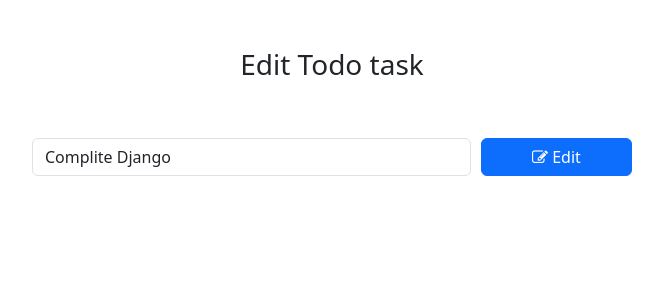
After one commit to Nacchket3077/TODO-Django, a Django app: page /todo/edit_task/1/ in a window 1280 px wide. The commit adds this page. Shown: the top 300 px of the page, without its empty margins (308-971 px from the left). Run offline with Django 5.2, Linux system fonts and the light colour scheme; data comes from the database, SQL or seed files in the repository; both versions use the stored data as it was after the commit.

Commit message:
first commit

```diff
--- /dev/null
+++ b/templates/edit_task.html
@@ -0,0 +1,36 @@
+<!DOCTYPE html>
+<html lang="en">
+
+<head>
+  <meta charset="UTF-8">
+  <meta name="viewport" content="width=device-width, initial-scale=1.0">
+  <title>Edit Task</title>
+
+  <!-- Bootstrap -->
+  <link href="https://cdn.jsdelivr.net/npm/bootstrap@5.3.0-alpha1/dist/css/bootstrap.min.css" rel="stylesheet"
+    integrity="sha384-GLhlTQ8iRABdZLl6O3oVMWSktQOp6b7In1Zl3/Jr59b6EGGoI1aFkw7cmDA6j6gD" crossorigin="anonymous">
+  <script src="https://cdn.jsdelivr.net/npm/bootstrap@5.3.0-alpha1/dist/js/bootstrap.bundle.min.js"
+    integrity="sha384-w76AqPfDkMBDXo30jS1Sgez6pr3x5MlQ1ZAGC+nuZB+EYdgRZgiwxhTBTkF7CXvN"
+    crossorigin="anonymous"></script>
+  <!-- Font Awesome Icons -->
+  <link rel="stylesheet" href="https://cdnjs.cloudflare.com/ajax/libs/font-awesome/4.7.0/css/font-awesome.min.css">
+</head>
+
+<body>
+  <div class="container">
+    <h3 class="pt-5 pb-5 text-center">Edit Todo task</h3>
+    <form action="{% url 'edit_task' get_task.id %}" method="POST" style="width: 600px; margin: auto;">
+      {% csrf_token %}
+      <div class="form-group">
+        <span style="display: flex;">
+          <input type="text" name="task" class="form-control" placeholder="Add a task" value="{{ get_task.task }}"
+            style="margin-right: 10px;" required>
+          <button type="submit" class="btn btn-primary" style="width: 200px;"><i class="fa fa-edit"></i>
+            Edit</button>
+        </span>
+      </div>
+    </form>
+  </div>
+</body>
+
+</html>
--- a/todo/views.py
+++ b/todo/views.py
@@ -3,8 +3,10 @@ from todos.models import Task
 
 def home(request):
     tasks = Task.objects.filter(is_completed=False).order_by('-updated_at')
+    complated_tasks = Task.objects.filter(is_completed=True).order_by('-updated_at')
     context = {
         'tasks' : tasks,
+        'complated_tasks' : complated_tasks,
 
     }
     return render(request, 'home.html', context)
--- a/todos/urls.py
+++ b/todos/urls.py
@@ -3,4 +3,8 @@ from . import views
 
 urlpatterns = [
   path('addTask/', views.addTask, name='addTask'),
+  path('maek_as_done/<int:pk>/', views.maek_as_done, name='maek_as_done'),
+  path('maek_as_undone/<int:pk>/', views.maek_as_undone, name='maek_as_undone'),
+  path('edit_task/<int:pk>/', views.edit_task, name='edit_task'),
+  path('delete_task/<int:pk>/', views.delete_task, name='delete_task'),
 ]
--- a/todos/views.py
+++ b/todos/views.py
@@ -1,4 +1,4 @@
-from django.shortcuts import render , HttpResponse , redirect
+from django.shortcuts import render , HttpResponse , redirect, get_object_or_404
 from . models import Task
 # Create your views here.
 
@@ -6,3 +6,33 @@ def addTask(request):
   task = request.POST['task']
   Task.objects.create(task=task)
   return redirect('/')
+
+def maek_as_done(request, pk):
+  task  = get_object_or_404(Task, pk=pk)
+  task.is_completed = True
+  task.save()
+  return redirect('/')
+
+def maek_as_undone(request, pk):
+  task  = get_object_or_404(Task, pk=pk)
+  task.is_completed = False
+  task.save()
+  return redirect('/')
+
+def edit_task(request, pk):
+  get_task = get_object_or_404(Task, pk=pk)
+  if request.method == 'POST':
+    new_task = request.POST['task']
+    get_task.task = new_task
+    get_task.save()
+    return redirect('/')
+  else:
+    context = {
+      'get_task' : get_task
+    }
+  return render(request, 'edit_task.html' , context)
+
+def delete_task(request, pk):
+  task = get_object_or_404(Task, pk=pk)
+  task.delete()
+  return redirect('/')
```
Also changed, not shown: templates/home.html (+11 -4 lines), db.sqlite3.
